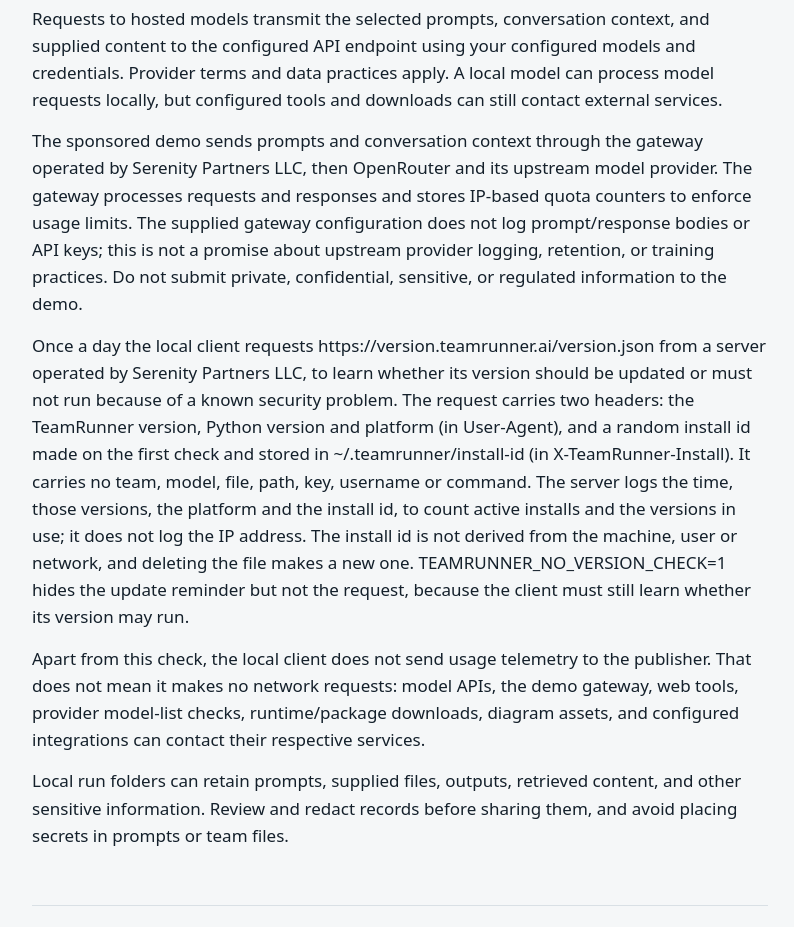
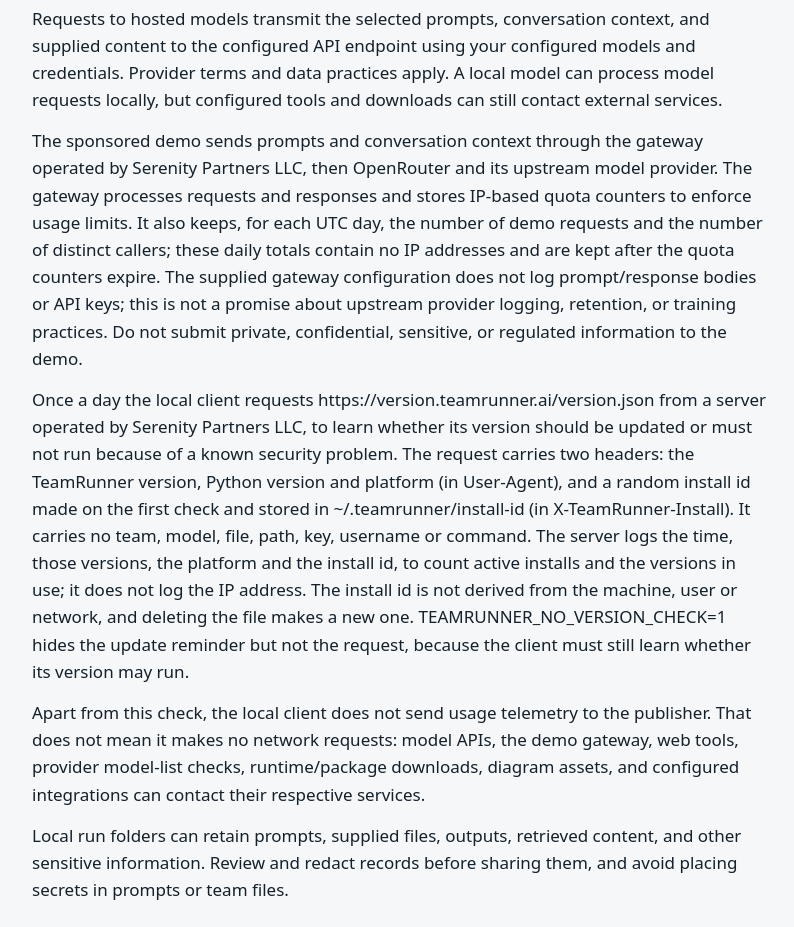
Before and after one commit to teamrunner/teamrunner.ai, a plain HTML site: page legal.html in a window 1280 px wide. Shown: the part 2140-3067 px from the top of the page, without its empty margins (240-1034 px from the left). Drawn offline with Linux system fonts and the light colour scheme.

Commit message:
Legal: the demo's daily totals outlast the quota counters (synced from LEGAL.md)
Co-Authored-By: Claude Opus 5.5 <noreply@anthropic.com>

```diff
--- a/legal.html
+++ b/legal.html
@@ -47,7 +47,7 @@
 <p>AI outputs may be inaccurate, incomplete, or misleading. Independently verify outputs and research conclusions before relying on them. TeamRunner does not provide professional advice and is not intended for safety-critical decisions. Review unfamiliar team files, prompts, toolkeepers, and permissions before running them. Generated code and tools can affect the resources permitted by their configuration. Safeguards and sandboxes are not guarantees of security.</p>
 <h2>Data destinations and local records</h2>
 <p>Requests to hosted models transmit the selected prompts, conversation context, and supplied content to the configured API endpoint using your configured models and credentials. Provider terms and data practices apply. A local model can process model requests locally, but configured tools and downloads can still contact external services.</p>
-<p>The sponsored demo sends prompts and conversation context through the gateway operated by Serenity Partners LLC, then OpenRouter and its upstream model provider. The gateway processes requests and responses and stores IP-based quota counters to enforce usage limits. The supplied gateway configuration does not log prompt/response bodies or API keys; this is not a promise about upstream provider logging, retention, or training practices. Do not submit private, confidential, sensitive, or regulated information to the demo.</p>
+<p>The sponsored demo sends prompts and conversation context through the gateway operated by Serenity Partners LLC, then OpenRouter and its upstream model provider. The gateway processes requests and responses and stores IP-based quota counters to enforce usage limits. It also keeps, for each UTC day, the number of demo requests and the number of distinct callers; these daily totals contain no IP addresses and are kept after the quota counters expire. The supplied gateway configuration does not log prompt/response bodies or API keys; this is not a promise about upstream provider logging, retention, or training practices. Do not submit private, confidential, sensitive, or regulated information to the demo.</p>
 <p>Once a day the local client requests https://version.teamrunner.ai/version.json from a server operated by Serenity Partners LLC, to learn whether its version should be updated or must not run because of a known security problem. The request carries two headers: the TeamRunner version, Python version and platform (in User-Agent), and a random install id made on the first check and stored in ~/.teamrunner/install-id (in X-TeamRunner-Install). It carries no team, model, file, path, key, username or command. The server logs the time, those versions, the platform and the install id, to count active installs and the versions in use; it does not log the IP address. The install id is not derived from the machine, user or network, and deleting the file makes a new one. TEAMRUNNER_NO_VERSION_CHECK=1 hides the update reminder but not the request, because the client must still learn whether its version may run.</p>
 <p>Apart from this check, the local client does not send usage telemetry to the publisher. That does not mean it makes no network requests: model APIs, the demo gateway, web tools, provider model-list checks, runtime/package downloads, diagram assets, and configured integrations can contact their respective services.</p>
 <p>Local run folders can retain prompts, supplied files, outputs, retrieved content, and other sensitive information. Review and redact records before sharing them, and avoid placing secrets in prompts or team files.</p>
```
